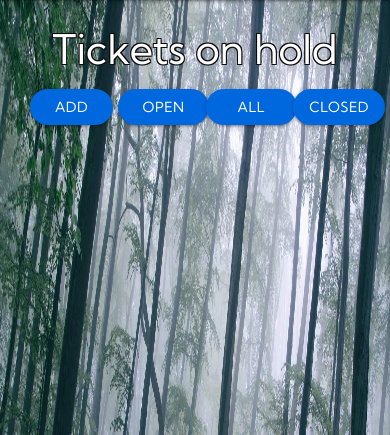
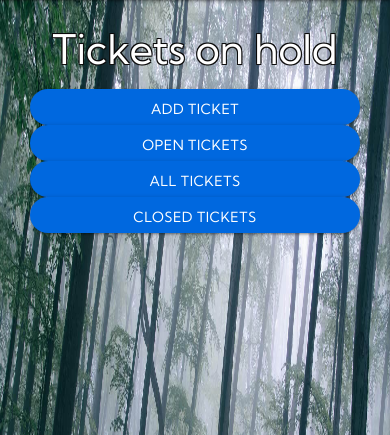
Before and after one commit to Code-Institute-Submissions/Helpdesk-Micro, a Flask app: page /held_tickets in a window 390 px wide. Shown: the part 56-491 px from the top of the page. Run offline with Flask 2, Linux system fonts and the light colour scheme; the visitor is signed in with stand-in values (Sample User, id 1); data that the repository does not hold is empty; some libraries are stand-ins or nearby versions.

Commit message:
resized view button column width for small screen and added view-button class

```diff
--- a/templates/held_tickets.html
+++ b/templates/held_tickets.html
@@ -3,17 +3,17 @@
 {% block content %}
 <h3 class="center-title">Tickets on hold</h3>
 <div class="row center-align">
-<div class="col s3">
-<a class="waves-effect waves-light btn" href="/add_ticket">Add ticket</a>
+<div class="col s12 m3">
+<a class="waves-effect waves-light btn view-button" href="/add_ticket">Add ticket</a>
 </div>
-<div class="col s3">
-<a class="waves-effect waves-light btn" href="/open_tickets">Open tickets</a>
+<div class="col s12 m3">
+<a class="waves-effect waves-light btn view-button" href="/open_tickets">Open tickets</a>
 </div>
-<div class="col s3">
-<a class="waves-effect waves-light btn" href="/get_tickets">All Tickets</a>
+<div class="col s12 m3">
+<a class="waves-effect waves-light btn view-button" href="/get_tickets">All Tickets</a>
 </div>
-<div class="col s3">
-<a class="waves-effect waves-light btn" href="/closed_tickets">Closed tickets</a>
+<div class="col s12 m3">
+<a class="waves-effect waves-light btn view-button" href="/closed_tickets">Closed tickets</a>
 </div>
 </div>
   <ul class="collapsible popout">
```
